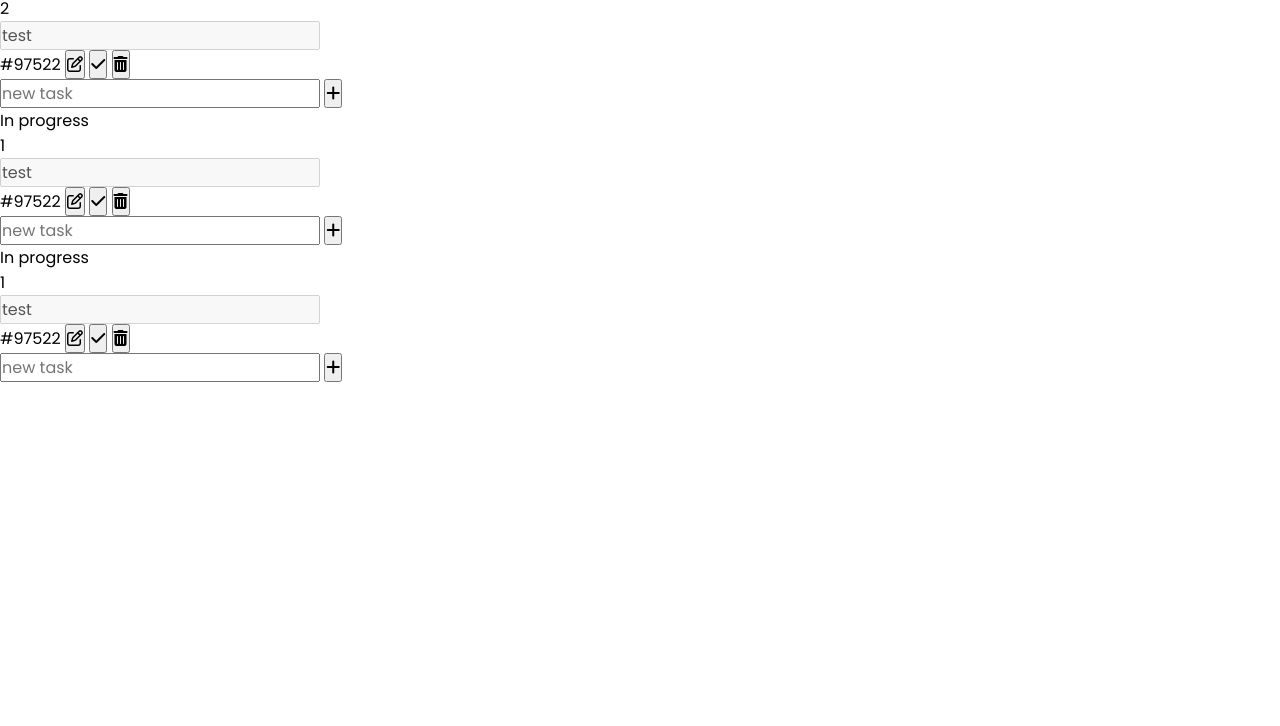
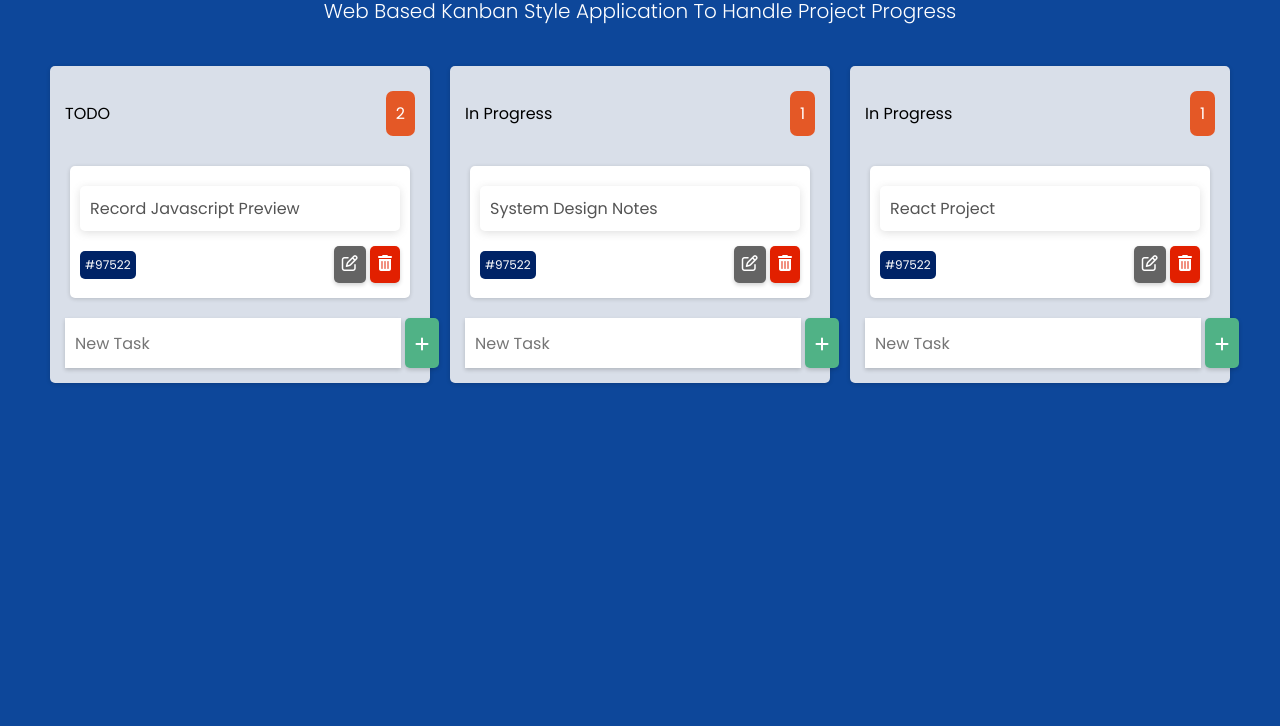
Before and after one commit to omkeshborse/Agile-Workflow-App, a plain HTML site: page index.html in a window 1280 px wide. Shown: the part 79-805 px from the top of the page. Drawn offline with Linux system fonts and the light colour scheme.

Commit message:
feat : style component

```diff
--- a/index.html
+++ b/index.html
@@ -15,7 +15,7 @@
         <div class="outer-wrap">
             <div class="inner-wrap">
                 <section class="heading">
-                    <p class="title">Agile Workflow Zen</p>
+                    <p class="title">Agile Workflow app </p>
                     <p class="subtitle">web Based Kanban style application to handle project progress </p>
                 </section>
                 <section class="Kanban">
@@ -26,7 +26,7 @@
                         </div>
                         <div class="cards todo">
                             <form class="card">
-                                <input type="text" name="task" autocomplete="off" disabled value="test">
+                                <input type="text" name="task" autocomplete="off" disabled value="Record javascript preview">
                                 <div>
                                     <span class="task-id">#97522</span>
                                     <span>
@@ -51,7 +51,7 @@
                         </div>
                         <div class="cards pending">
                             <form class="card pending">
-                                <input type="text" name="task" autocomplete="off" disabled value="test">
+                                <input type="text" name="task" autocomplete="off" disabled value="System design notes">
                                 <div>
                                     <span class="task-id">#97522</span>
                                     <span>
@@ -76,7 +76,7 @@
                         </div>
                         <div class="cards completed">
                             <form class="card completed">
-                                <input type="text" name="task" autocomplete="off" disabled value="test">
+                                <input type="text" name="task" autocomplete="off" disabled value="React project">
                                 <div>
                                     <span class="task-id">#97522</span>
                                     <span>
--- a/style.css
+++ b/style.css
@@ -2,6 +2,8 @@
 
 :root {
     --box-shadow: rgba(0, 0, 0, 0.16) 0px 1px 4px;
+    --box-shadow2: rgba(0, 0, 0, 0.18) 0px 2px 4px;
+    --border-radius: 5px;
 }
 
 * {
@@ -12,4 +14,167 @@
     text-decoration: none;
     list-style: none;
     font-family: 'Poppins', sans-serif;
+    text-transform: capitalize;
 }
+
+.outer-wrap {
+    width: 100%;
+    min-height: 100vh;
+    background-color: #0d479a;
+    padding: 30px;
+}
+
+.inner-wrap {
+    max-width: 1200px;
+    margin: auto;
+}
+
+.heading {
+    margin-bottom: 30px;
+    color: #fff;
+
+    text-align: center;
+}
+
+.heading .title {
+    font-size: 30px;
+    font-weight: 500;
+}
+
+.heading .subtitle {
+    font-size: 20px;
+    font-weight: 300;
+}
+
+.Kanban {
+    display: flex;
+    justify-content: space-evenly;
+    align-items: flex-start;
+    min-height: 80vh;
+}
+
+.taskbox {
+    background-color: #d9dfe9;
+    padding: 15px;
+    border-radius: var(--border-radius);
+    min-width: 325px;
+    max-width: 500px;
+    box-shadow: var(--box-shadow);
+    margin: 10px;
+    display: flex;
+    flex-direction: column;
+}
+
+.taskbox .title {
+    display: flex;
+    justify-content: space-between;
+    align-items: center;
+    padding: 10px 0px;
+}
+
+.taskbox .title span {
+    background-color: #e45826;
+    color: #fff;
+    padding: 10px;
+    border-radius: 7px;
+}
+.cards{
+    padding: 10px 5px;
+}
+.card {
+    background-color: #fff;
+    margin: 10px 0px;
+    padding: 10px;
+    border-radius: var(--border-radius);
+    display: flex;
+    flex-direction: column;
+    box-shadow: var(--box-shadow);
+}
+
+.card input {
+    background-color: #fff;
+    margin: 10px 0px;
+    padding: 10px;
+    border-radius: var(--border-radius);
+    box-shadow: rgba(99, 99, 99, 0.2) 0px 2px 8px 0px;
+    border: 0px;
+
+}
+
+.card div {
+    display: flex;
+    justify-content: space-between;
+}
+
+.card div span {
+    font-size: 12px;
+    padding: 5px 0px;
+    align-self: center;
+}
+
+.card div span.task-id {
+    background-color: #002366;
+    padding: 5px;
+    color: #fff;
+    border-radius: var(--border-radius);
+}
+
+.card button {
+    color: #fff;
+    font-size: 14px;
+    padding: 8px;
+    border-radius: var(--border-radius);
+    cursor: pointer;
+    margin-left: 1px;
+    border: 0px;
+    box-shadow: var(--box-shadow2);
+}
+
+.card .edit {
+    background-color: #646464;
+}
+
+.card .update {
+    background-color: #005ed8;
+}
+
+.card .delete {
+    background-color: #e22000;
+}
+
+.hide {
+    display: none;
+}
+
+.add {
+    display: flex;
+}
+
+.add input {
+    flex-grow: 1;
+    padding: 10px;
+    border: 0px;
+    box-shadow: var(--box-shadow2);
+    font-size: 16px;
+
+}
+
+.add button {
+    background-color: #50b286;
+    color: #fff;
+    font-size: 20px;
+    padding: 10px;
+    border: 0px;
+    border-radius: var(--border-radius);
+    box-shadow: var(--box-shadow2);
+    cursor: pointer;
+    margin-left: 4px;
+    align-self: center;
+}
+
+@media screen and (max-width:1080px) {
+    .Kanban {
+        flex-direction: column;
+        align-items: center;
+    }
+}
```
